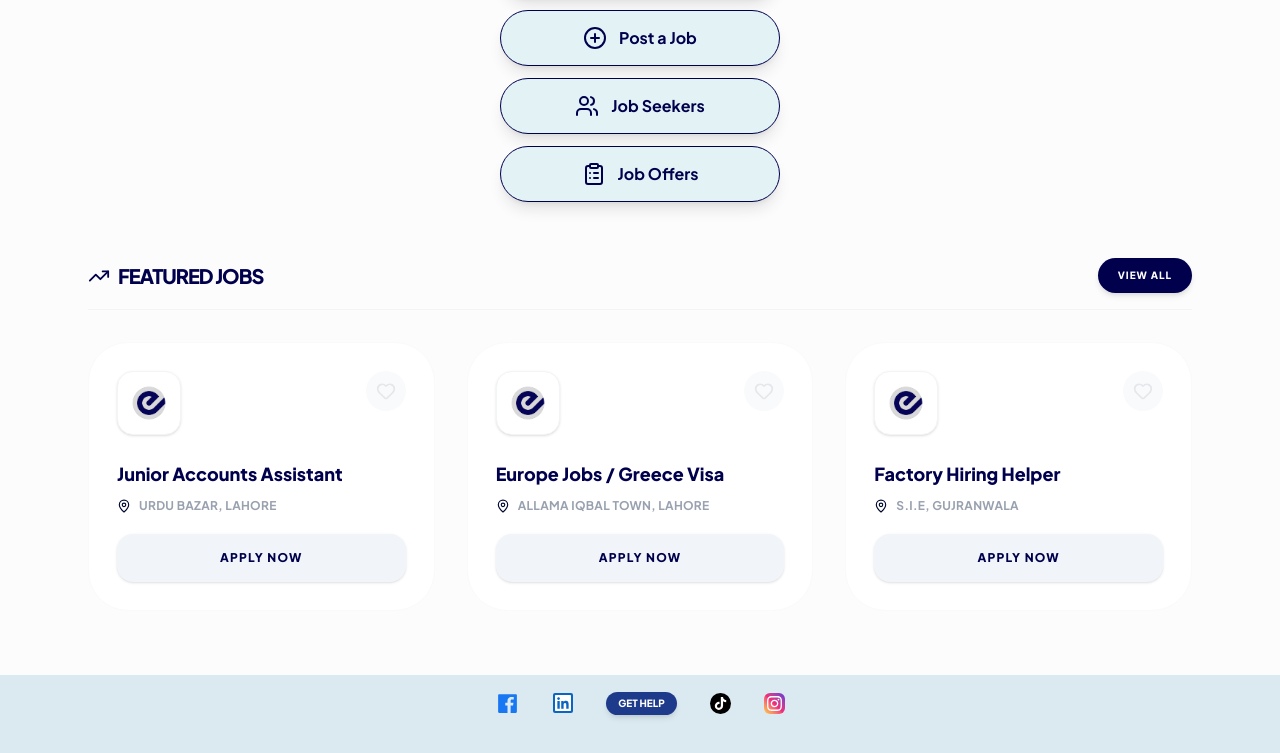
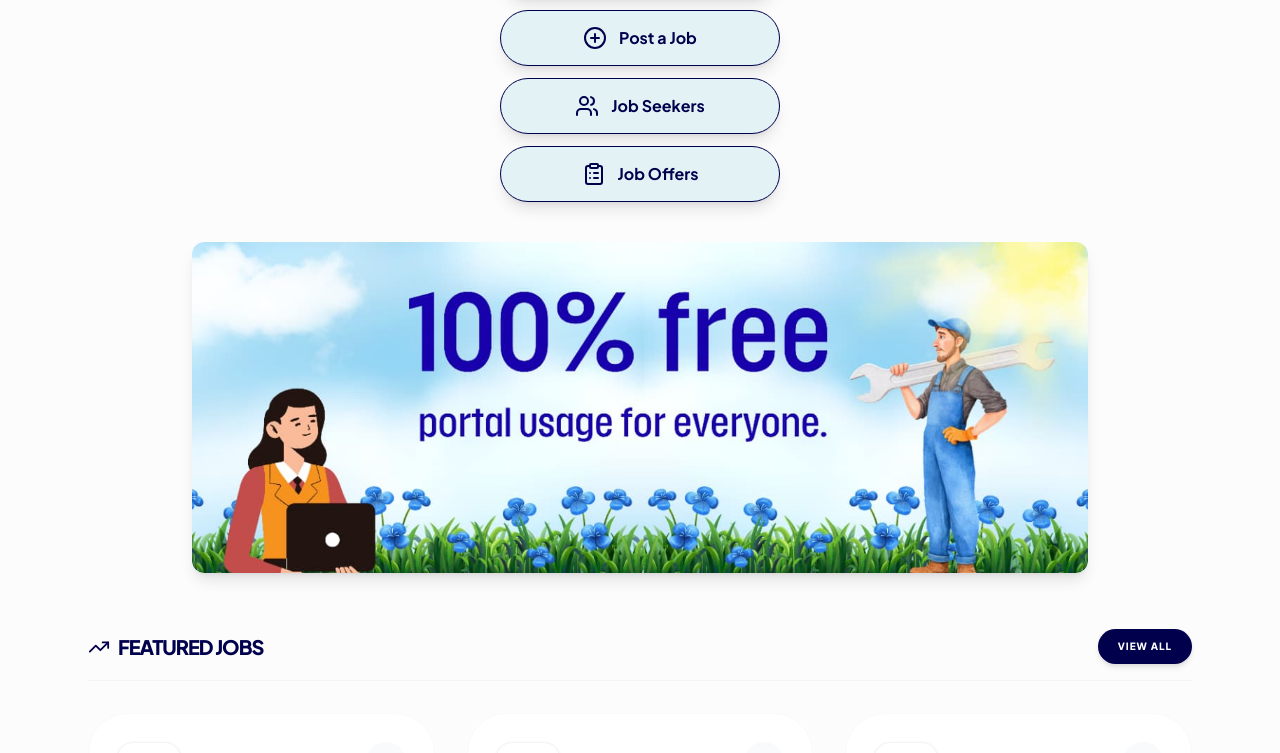
Before and after one commit to fmughalishere/client, a Next.js app: page / in a window 1280 px wide. Shown: the part 426-1179 px from the top of the page. Built offline with nearby package versions, Linux system fonts and the light colour scheme.

Commit message:
Update UI add functionalities and other components

```diff
--- a/src/app/page.tsx
+++ b/src/app/page.tsx
@@ -86,7 +86,19 @@ export default function HomePage() {
           ))}
         </div>
       </section>
-
+      <section className="max-w-6xl mx-auto px-6 mt-10 flex justify-center">
+  <div className="w-full max-w-4xl rounded-xl overflow-hidden shadow-lg">
+    <Image
+      src="/images/IMG (6).jpeg"
+      alt="Promotional Banner"
+      width={1280}
+      height={473}
+      className="object-cover rounded-xl"
+      priority
+      unoptimized={true}
+    />
+  </div>
+</section>
       <section className="max-w-6xl mx-auto px-6 mt-14">
         <div className="flex justify-between items-center mb-8 border-b pb-4 border-gray-100">
           <h3 className="text-xl font-black text-[#00004d] flex items-center gap-2 uppercase tracking-tighter">
```
